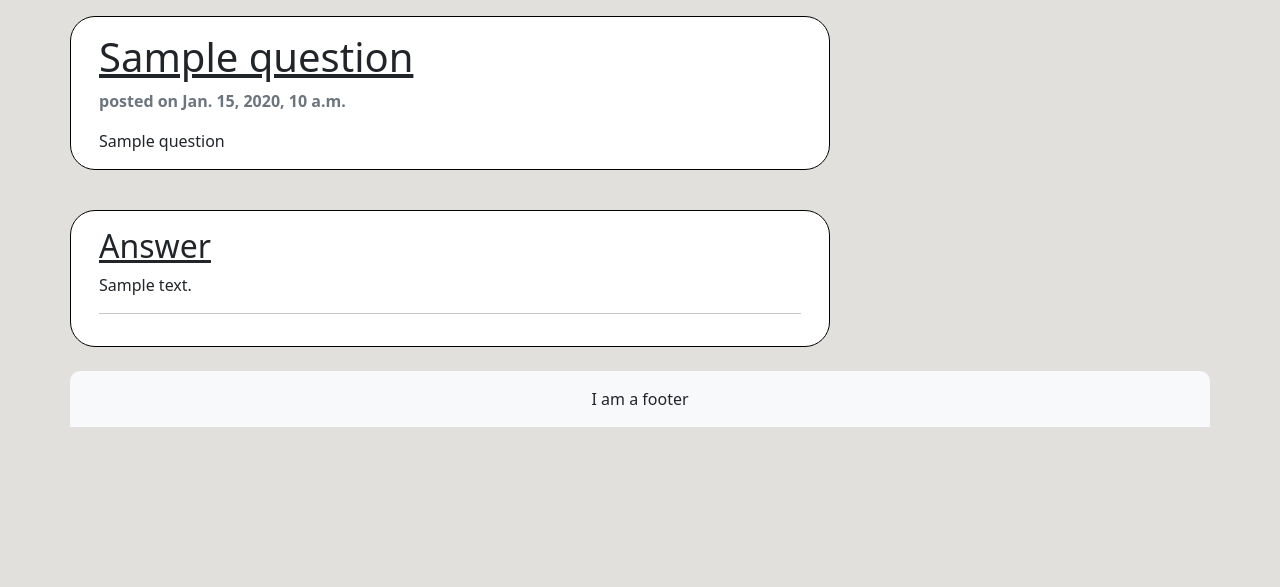
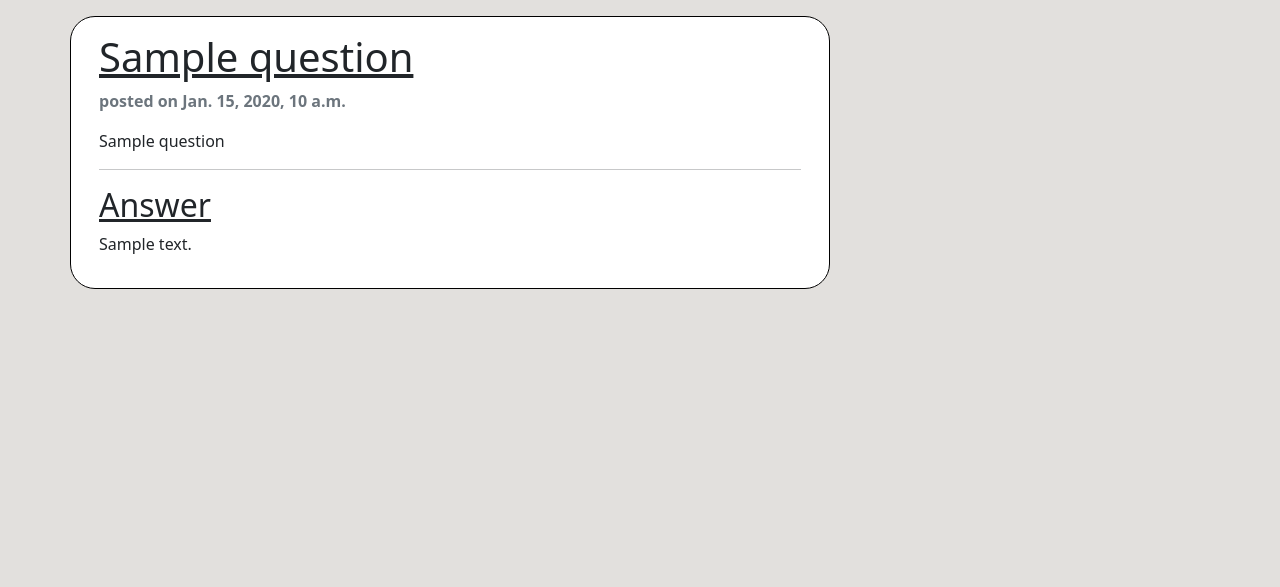
Before and after one commit to Charlie9009/CI_PP4_BLOG, a Django app: page /question/ in a window 1280 px wide. Shown: the part 56-643 px from the top of the page. Run offline with Django 3.2, Linux system fonts and the light colour scheme; tables that the repository leaves empty hold one stand-in row (values such as "Sample post").

Commit message:
QUESTION.HTML: Put questions and answers in the same container

```diff
--- a/templates/question.html
+++ b/templates/question.html
@@ -9,19 +9,21 @@
             <div class="card-body">
                 {% for question in question_list %}
                 <h1 class="post-comment-headling">{{ question.title }}</h1>
-          <strong><p class="text-muted">posted on {{ question.created_on }}</p></strong>
+                <strong>
+                    <p class="text-muted">posted on {{ question.created_on }}</p>
+                </strong>
                 <p class="card-text">{{ question.question | safe }}</p>
-        </div>
-      </div>
-      <!-- Container for Comments, for loop used to get all comments -->
-      <div class="col-md-8 card mb-4 mt-3 container-color-rounder">
-        <div class="card-body">
+                <hr>
                 <h2 class="post-comment-headling">Answer</h2>
                 <div>
                     <p>{{ question.answer }}</p>
                 </div>
-          <hr>
+            </div>
+        </div>
+
         {% endfor %}
     </div>
 </div>
+</div>
+</div>
 {% endblock content %}
```
Lines whose indentation alone changed are shown as unchanged.
